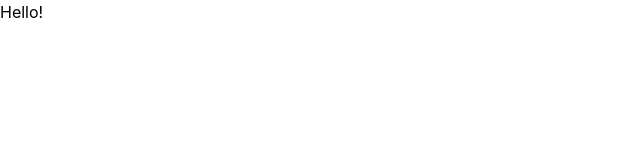
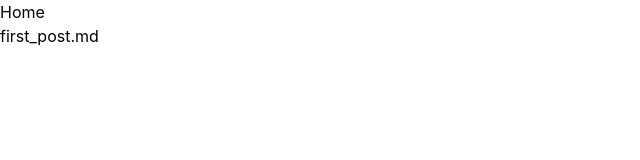
Before and after one commit to jaysonacosta/blog, a Next.js app: page / in a window 1280 px wide. Shown: the top 160 px of the page, without its empty margins (0-640 px from the left). Built offline with nearby package versions, Linux system fonts and the light colour scheme.

Commit message:
getting local posts

```diff
--- /dev/null
+++ b/src/components/Layout/index.ts
@@ -0,0 +1 @@
+export { default } from "./component";
--- /dev/null
+++ b/src/lib/posts.ts
@@ -0,0 +1,15 @@
+import fs from "fs";
+import { join } from "path";
+
+const postsDirectory = join(process.cwd(), "src/public/posts");
+
+function getPostSlugs() {
+  return fs.readdirSync(postsDirectory);
+}
+
+export default function getAllPosts() {
+  const slugs = getPostSlugs();
+  const posts = slugs;
+
+  return posts;
+}
--- a/src/pages/index.tsx
+++ b/src/pages/index.tsx
@@ -1,7 +1,36 @@
 import React from "react";
 
 import type { NextPage } from "next";
+import Layout from "@components/Layout";
 
-const Home: NextPage = () => <h1>Hello!</h1>;
+import getAllPosts from "lib/posts";
+
+interface HomeProps {
+  allPosts: string[];
+}
+
+const Home: NextPage<HomeProps> = (props: HomeProps) => {
+  const { allPosts } = props;
+
+  return (
+    <>
+      <Layout>Home</Layout>
+      {allPosts &&
+        allPosts.map((post) => {
+          return <p key={post}>{post}</p>;
+        })}
+    </>
+  );
+};
+
+export const getStaticProps = async () => {
+  const allPosts = getAllPosts();
+
+  return {
+    props: {
+      allPosts,
+    },
+  };
+};
 
 export default Home;
--- a/tsconfig.json
+++ b/tsconfig.json
@@ -13,7 +13,11 @@
     "resolveJsonModule": true,
     "isolatedModules": true,
     "jsx": "preserve",
-    "incremental": true
+    "incremental": true,
+    "baseUrl": "src",
+    "paths": {
+      "@components/*": ["components/*"]
+    }
   },
   "include": ["next-env.d.ts", "**/*.ts", "**/*.tsx"],
   "exclude": ["node_modules"]
```
Also changed, not shown: src/components/Layout/component.tsx (added, +9 -0 lines), src/public/posts/first_post.md (added, +1 -0 lines), .eslintrc.json.
